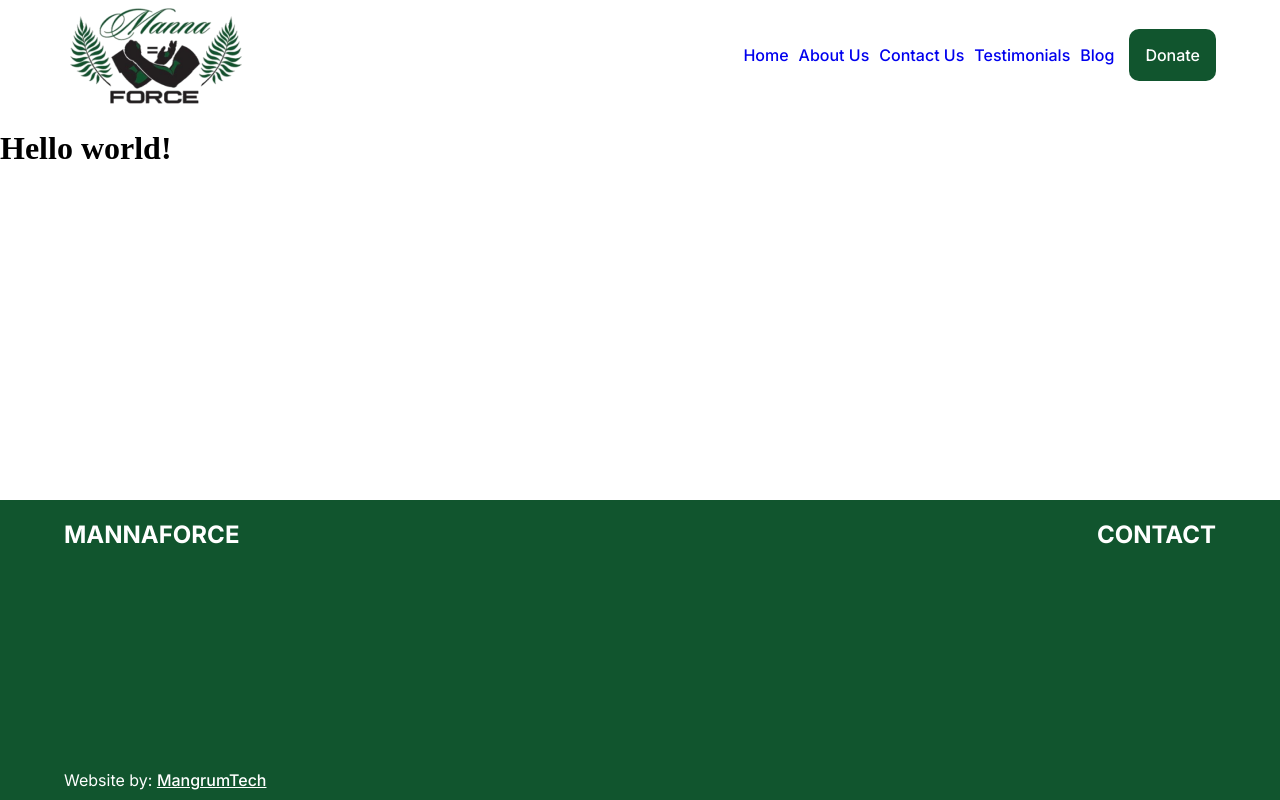
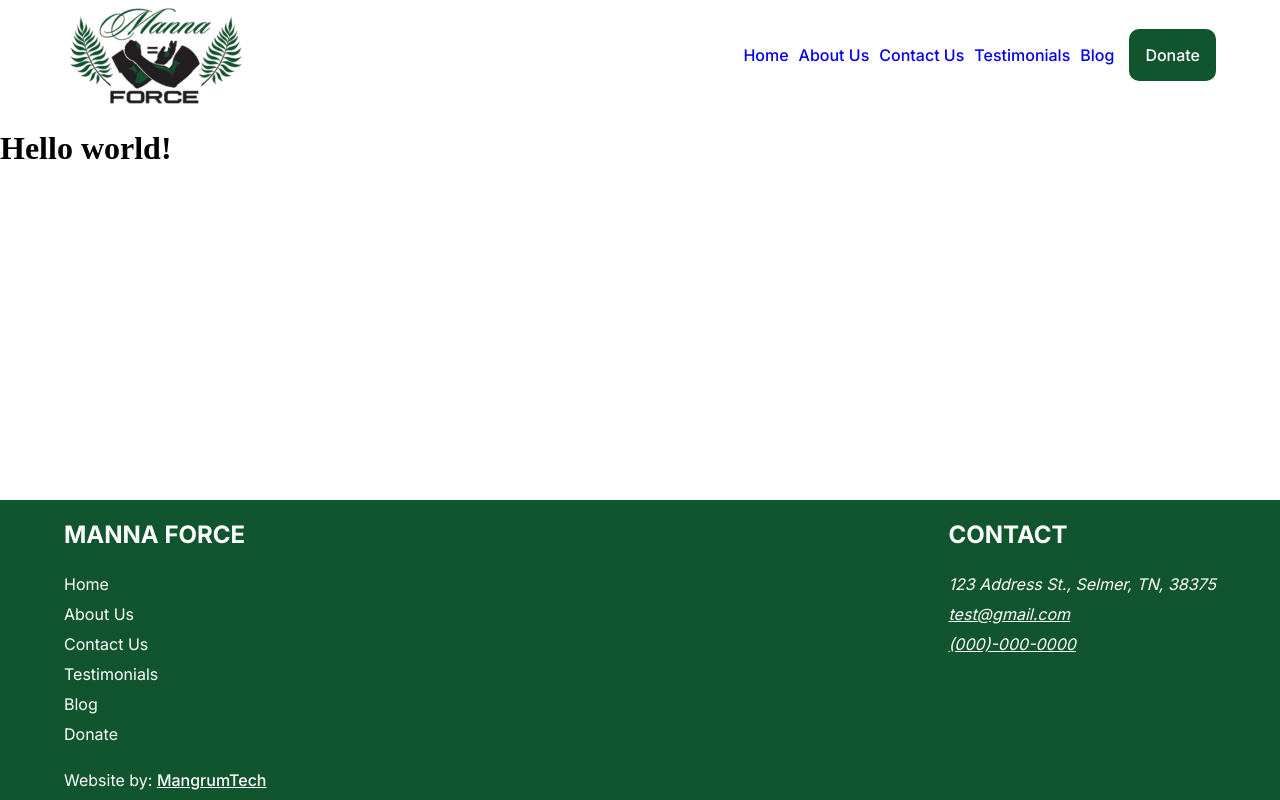
Before and after one commit to trevormangrum/mannaforce, a Next.js app: page / in a window 1280 px wide. Built offline with nearby package versions, Linux system fonts and the light colour scheme.

Commit message:
Finishes desktop design of layout components

```diff
--- a/src/components/Footer/footer.module.scss
+++ b/src/components/Footer/footer.module.scss
@@ -13,6 +13,14 @@
   display:flex;
   flex-direction:row;
   & > div {
+      font-family: vars.$font-primary;
+      display:flex;
+      flex-direction:column;
+      & > a {
+          color: white;
+          text-decoration:none;
+          margin: 5px 0;
+      }
      &:nth-child(2) {
          margin-left: auto;
      }
@@ -30,6 +38,17 @@
   }
 }
 
+.contactInfo {
+    display: flex;
+    flex-direction: column;
+    & > * {
+        margin: 5px 0;
+    }
+    & >  a {
+        color:white;
+    }
+}
+
 .wrapper {
     display:flex;
     flex-direction:column;
--- a/src/components/Footer/index.tsx
+++ b/src/components/Footer/index.tsx
@@ -7,10 +7,21 @@ const Footer: React.FC = () => {
       <div className={styles.wrapper}>
         <section className={styles.footerSection}>
           <div>
-            <h2>MannaForce</h2>
+            <h2>Manna Force</h2>
+            <a href="#">Home</a>
+            <a href="#">About Us</a>
+            <a href="#">Contact Us</a>
+            <a href="#">Testimonials</a>
+            <a href="#">Blog</a>
+            <a href="#">Donate</a>
           </div>
           <div>
             <h2>Contact</h2>
+            <address className={styles.contactInfo}>
+            <span>123 Address St., Selmer, TN, 38375</span>
+            <a href='#'>test@gmail.com</a>
+            <a href='#'>(000)-000-0000</a>
+            </address>
           </div>
         </section>
         <section className={styles.footerSection}>
```
